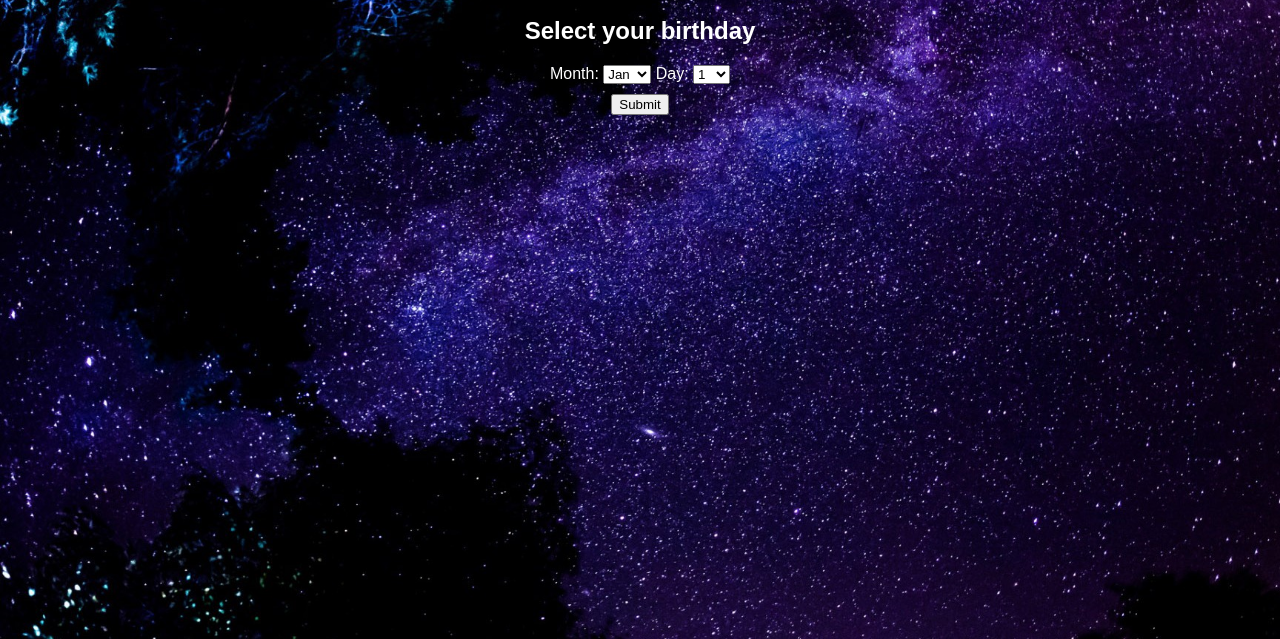
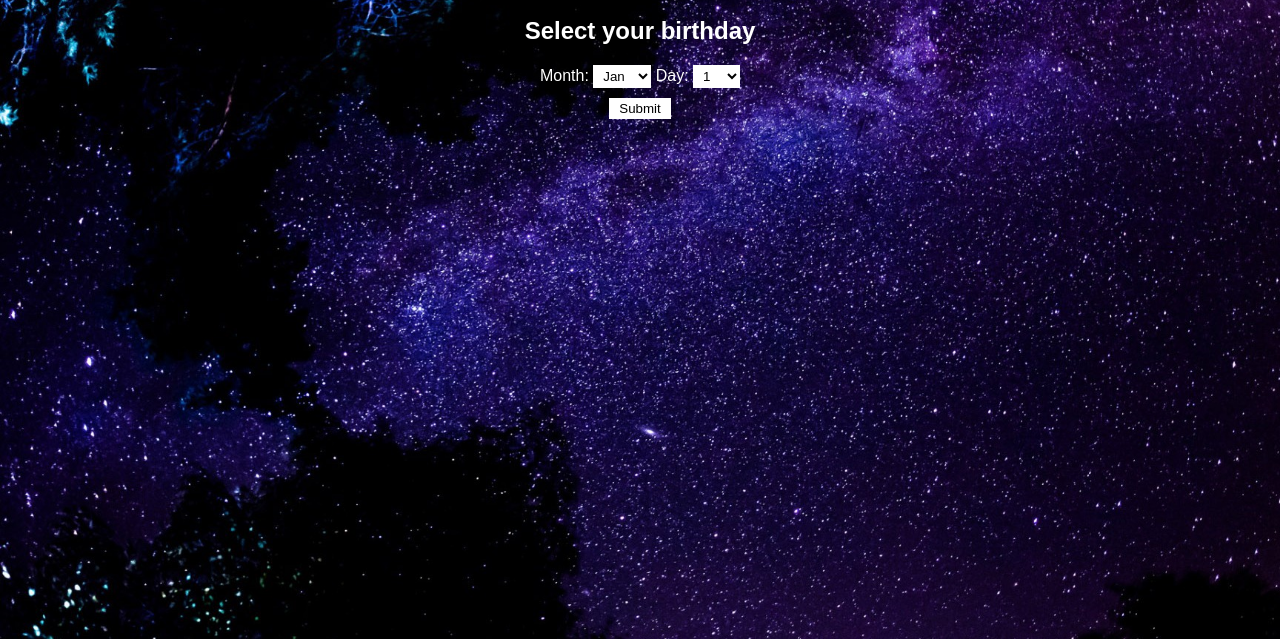
Before and after one commit to JasonUyouU/Zodiac, a plain HTML site: page index.html in a window 1280 px wide. Shown: the part 161-800 px from the top of the page. Drawn offline with nearby package versions, Linux system fonts and the light colour scheme; a web font is replaced by a local one.

Commit message:
button changes

```diff
--- a/css/main.css
+++ b/css/main.css
@@ -14,6 +14,9 @@
 	}
 	h2 {
 		font-size: 14px !important;
+	}
+	p#description {
+		font-size: 8px;
 	}
 }
 * {
@@ -39,6 +42,16 @@ h1 {
 #addHere {
 	text-align: center;
 }
+select {
+	box-shadow: none;
+	outline: none;
+	border: none;
+	background-color: #fff;
+	padding: 3px 6px;
+}
+select:hover {
+	cursor: pointer;
+}
 #month {
 	color:black;
 }
@@ -50,4 +63,12 @@ h1 {
 }
 .button button {
 	color: black;
+	box-shadow: none;
+	outline: none;
+	border: none;
+	background-color: #fff;
+	padding: 3px 10px;
 }
+button:hover {
+	cursor: pointer;
+}
```
